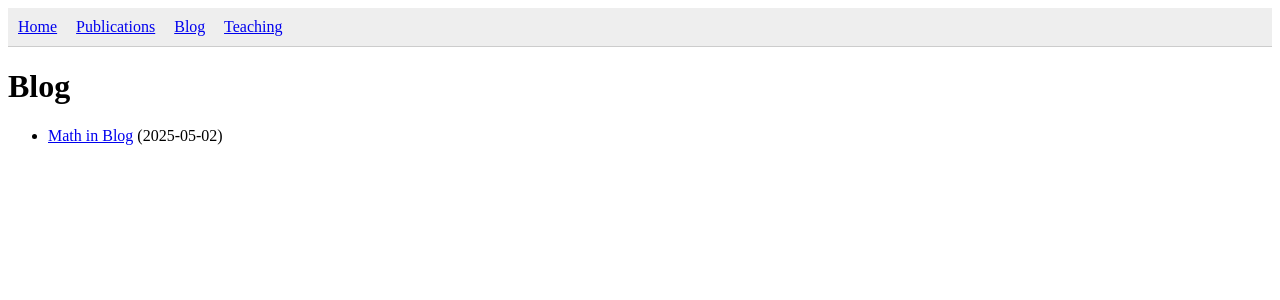
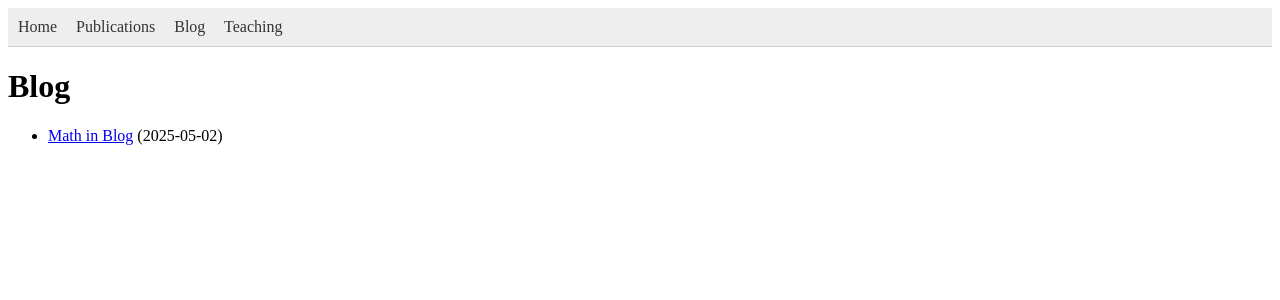
Before and after one commit to vincentsouveton/vincentsouveton.github.io, a Jekyll site: the page built from blog.md, in a window 1280 px wide. Shown: the top 300 px of the page. Built offline with Jekyll 4.4.1, drawn with Linux system fonts in a browser that asks for light colours.

Commit message:
Setting up blog 5

```diff
--- a/_layouts/page.html
+++ b/_layouts/page.html
@@ -4,19 +4,38 @@
   <meta charset="utf-8">
   <title>{{ page.title }}</title>
 
+  <!-- MathJax Configuration -->
   <script>
     window.MathJax = {
-        tex: { inlineMath: [['\\(', '\\)'], ['$', '$']] },
+      tex: {
+        inlineMath: [['$', '$']],
+        displayMath: [['$$', '$$']]
+      },
       svg: { fontCache: 'global' }
     };
   </script>
   <script type="text/javascript" async
     src="https://cdn.jsdelivr.net/npm/mathjax@3/es5/tex-mml-chtml.js">
   </script>
+
+  <style>
+    nav {
+      padding: 10px;
+      background: #eee;
+      border-bottom: 1px solid #ccc;
+    }
+    nav a {
+      margin-right: 15px;
+      text-decoration: none;
+      color: #333;
+    }
+  </style>
 </head>
 <body>
   {% include navbar.html %}
+
   <h1>{{ page.title }}</h1>
+
   <div>
     {{ content }}
   </div>
```
Lines whose indentation alone changed are shown as unchanged.
